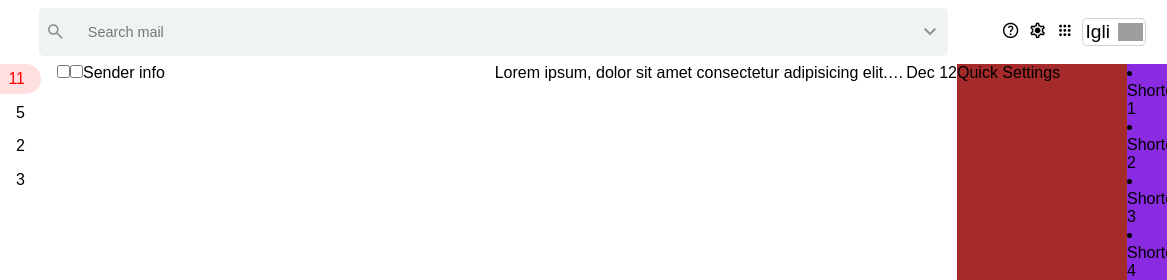
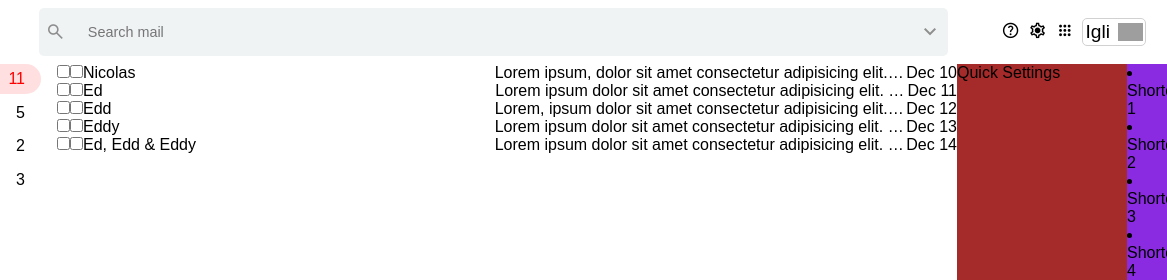
Before and after one commit to Igli-Boci/hoxton-html-gmail-components-second-session, a plain HTML site: page index.html in a window 1280 px wide. Shown: the top 280 px of the page, 113-1280 px from the left. Drawn offline with nearby package versions, Linux system fonts and the light colour scheme; grey boxes are pictures that could not be loaded.

Commit message:
Adding more html

```diff
--- a/index.html
+++ b/index.html
@@ -84,9 +84,61 @@
                 <div class="email-item__starred">
                     <input type="checkbox">
                 </div>
-                <div class="email-item__sender">Sender info</div>
+                <div class="email-item__sender">Nicolas</div>
                 <div class="email-item__title">Lorem ipsum, dolor sit amet consectetur adipisicing elit. Libero, voluptatem error perferendis consequatur iste cum sunt incidunt officiis voluptatibus voluptates corporis nostrum mollitia quae maxime enim? Exercitationem expedita asperiores blanditiis!</div>
+                <div class="email-item__date">Dec 10</div>
+            </li>
+        </ul>
+        <ul class="email-list">
+            <li class="email-item">
+                <div class="emai-item__read">
+                    <input type="checkbox">
+                </div>
+                <div class="email-item__starred">
+                    <input type="checkbox">
+                </div>
+                <div class="email-item__sender">Ed</div>
+                <div class="email-item__title">Lorem ipsum dolor sit amet consectetur adipisicing elit. Molestiae error quo harum ea facilis illo placeat voluptatum consequatur, quidem reprehenderit, accusantium, porro maxime! Rerum earum consectetur odit, ab accusantium autem.</div>
+                <div class="email-item__date">Dec 11</div>
+            </li>
+        </ul>
+        <ul class="email-list">
+            <li class="email-item">
+                <div class="emai-item__read">
+                    <input type="checkbox">
+                </div>
+                <div class="email-item__starred">
+                    <input type="checkbox">
+                </div>
+                <div class="email-item__sender">Edd</div>
+                <div class="email-item__title">Lorem, ipsum dolor sit amet consectetur adipisicing elit. Libero laboriosam labore veritatis exercitationem odit voluptas rerum doloremque animi. At aperiam laudantium fugit tenetur quos dicta nesciunt quibusdam error, optio enim.</div>
                 <div class="email-item__date">Dec 12</div>
+            </li>
+        </ul>
+        <ul class="email-list">
+            <li class="email-item">
+                <div class="emai-item__read">
+                    <input type="checkbox">
+                </div>
+                <div class="email-item__starred">
+                    <input type="checkbox">
+                </div>
+                <div class="email-item__sender">Eddy</div>
+                <div class="email-item__title">Lorem ipsum dolor sit amet consectetur adipisicing elit. Culpa consequatur mollitia voluptates in ipsum. Cumque perspiciatis hic repudiandae, autem provident accusamus! Doloremque et fugiat aperiam veniam iste saepe maiores corrupti.</div>
+                <div class="email-item__date">Dec 13</div>
+            </li>
+        </ul>
+        <ul class="email-list">
+            <li class="email-item">
+                <div class="emai-item__read">
+                    <input type="checkbox">
+                </div>
+                <div class="email-item__starred">
+                    <input type="checkbox">
+                </div>
+                <div class="email-item__sender">Ed, Edd & Eddy</div>
+                <div class="email-item__title">Lorem ipsum dolor sit amet consectetur adipisicing elit. Laborum facilis error accusamus dignissimos. Delectus, deleniti laborum quod asperiores iure sed dolorum repudiandae optio? Libero, aliquam dicta voluptate obcaecati minus earum.</div>
+                <div class="email-item__date">Dec 14</div>
             </li>
         </ul>
     </main>
```
